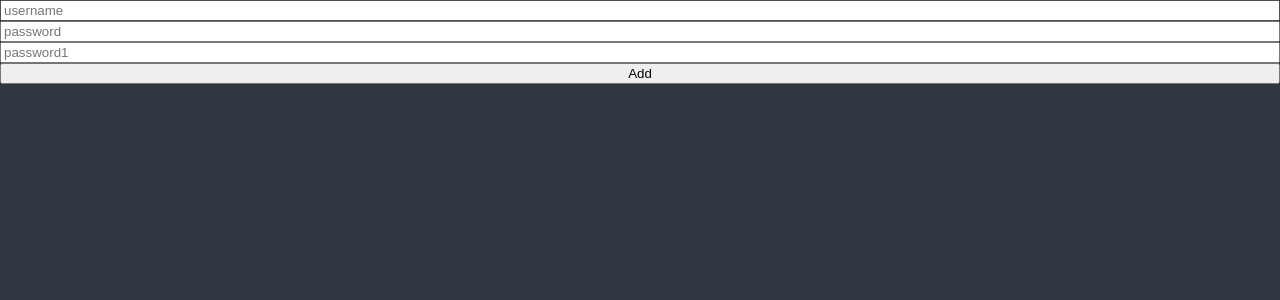
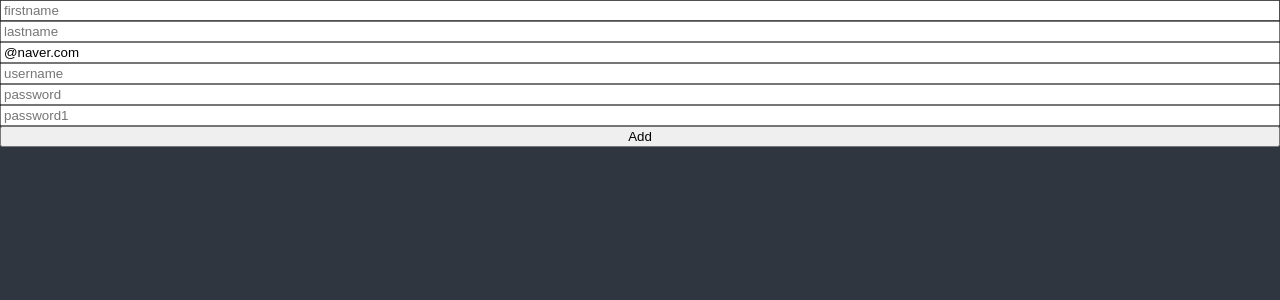
Before and after one commit to Kosto1221/to-do, a React (Create React App) app: page / in a window 1280 px wide. Shown: the top 300 px of the page. Built offline with nearby package versions, Linux system fonts and the light colour scheme.

Commit message:
form errors

```diff
--- a/src/ToDoList.tsx
+++ b/src/ToDoList.tsx
@@ -23,12 +23,29 @@ import { useForm } from "react-hook-form";
 //   );
 // }
 
+interface IForm {
+  firstname: string;
+  lastname?: string;
+  email: string;
+  username: string;
+  password: string;
+  password1: string;
+}
+
 function ToDoList() {
-  const { register, handleSubmit, formState } = useForm();
+  const {
+    register,
+    handleSubmit,
+    formState: { errors },
+  } = useForm<IForm>({
+    defaultValues: {
+      email: "@naver.com",
+    },
+  });
   const onValid = (data: any) => {
     console.log(data);
   };
-  console.log(formState.errors);
+  console.log(errors);
   return (
     <div>
       <form
@@ -36,13 +53,34 @@ function ToDoList() {
         onSubmit={handleSubmit(onValid)}
       >
         <input
-          {...register("username", { required: true, minLength: 10 })}
+          {...register("firstname", { required: "write here" })}
+          placeholder="firstname"
+        />
+        {<span>{errors?.username?.message}</span>}
+        <input {...register("lastname")} placeholder="lastname" />
+        {<span>{errors?.username?.message}</span>}
+        <input
+          {...register("email", {
+            required: "Email is required",
+            pattern: {
+              value: /^[A-Za-z0-9._%+-]+@naver.com$/,
+              message: "Only naver.com emails allowed",
+            },
+          })}
+          placeholder="email"
+        />
+        {/* {errors.email && <span>{errors.email.message as string}</span>} */}
+        {<span>{errors?.email?.message}</span>}
+        <input
+          {...register("username", { required: "write here", minLength: 10 })}
           placeholder="username"
         />
+        {<span>{errors?.username?.message}</span>}
         <input
-          {...register("password", { required: true, minLength: 5 })}
+          {...register("password", { required: "write here", minLength: 5 })}
           placeholder="password"
         />
+        {<span>{errors?.password?.message}</span>}
         <input
           {...register("password1", {
             required: "password is required",
@@ -50,6 +88,7 @@ function ToDoList() {
           })}
           placeholder="password1"
         />
+        {<span>{errors?.password1?.message}</span>}
         <button>Add</button>
       </form>
     </div>
--- a/src/theme.ts
+++ b/src/theme.ts
@@ -2,7 +2,7 @@ import { DefaultTheme } from "styled-components";
 
 export const darkTheme: DefaultTheme = {
   bgColor: "#2f3640",
-  textColor: "black",
+  textColor: "white",
   accentColor: "#4cd137",
   cardColor: "transparent",
 };
```
